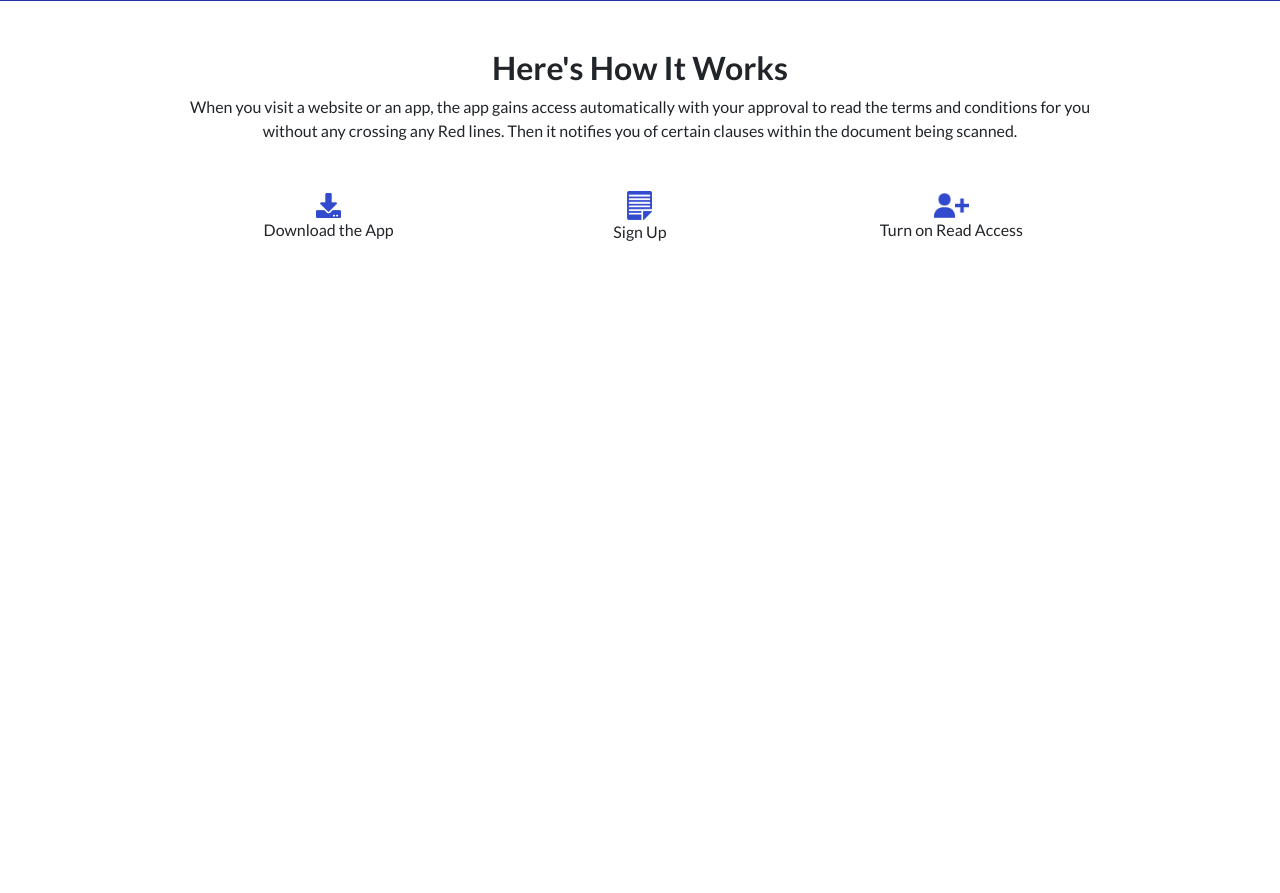
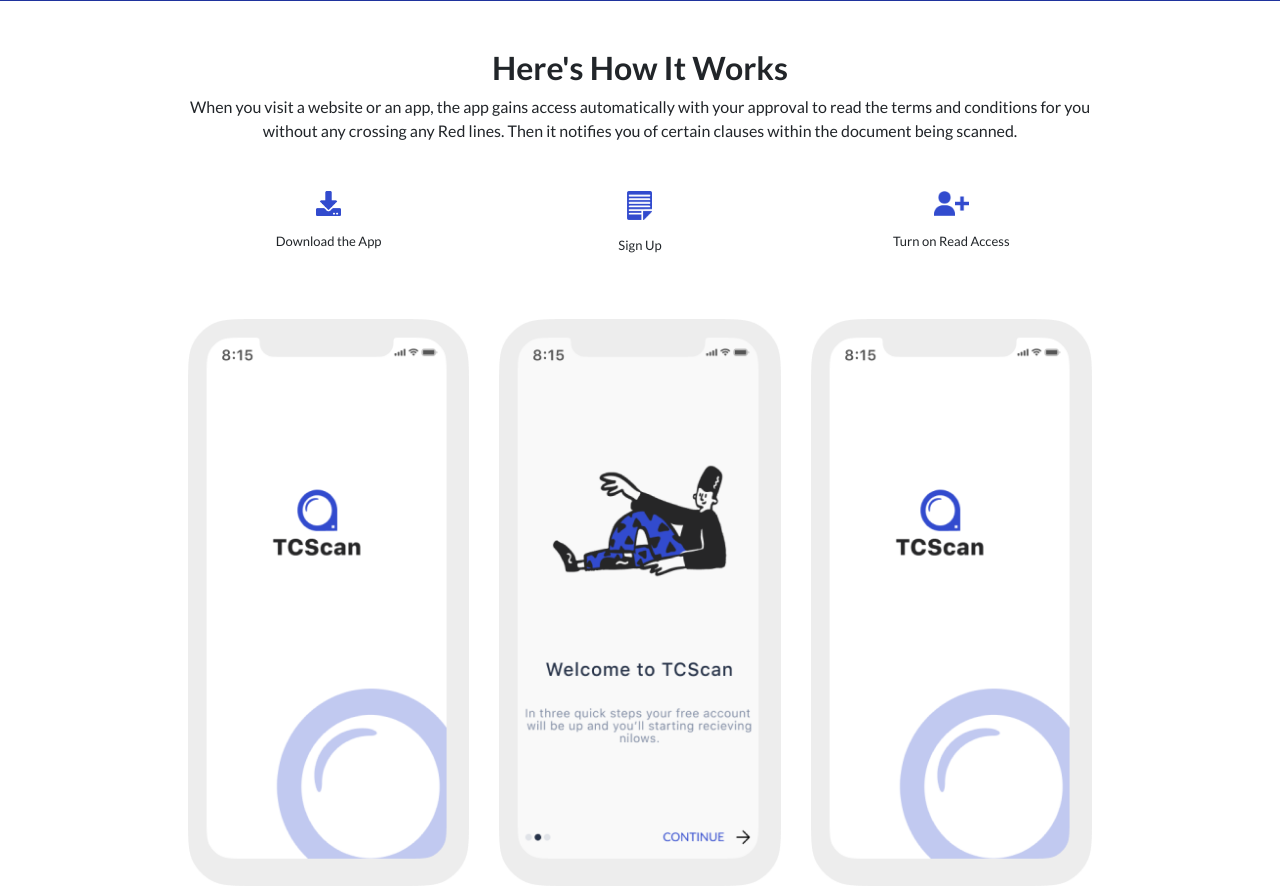
Before and after one commit to judexes/TC-scan, a PHP site: page / in a window 1280 px wide. Shown: the part 1739-2632 px from the top of the page. Before the commit the page ends 1980 px from the top, so only its background shows below. Run offline with PHP 8.4, Linux system fonts and the light colour scheme.

Commit message:
Added screens section
removed nav toggle function
increased logo size onLoad and onScroll

```diff
--- a/index.php
+++ b/index.php
@@ -29,7 +29,7 @@
         <section class="">
             <!-- ------------------------ MAIN NAV ----------------------- -->
             <nav class="navbar navbar-expand-lg fixed-top navbar-dark navbar-main ">
-                <a class="navbar-brand mr-auto mr-lg-0 reload-page" href="#" id="Reloadpage" style="min-width: 80px;">
+                <a class="navbar-brand mr-auto mr-lg-0 reload-page" href="#" id="Reloadpage">
                     <img src="img/logo.png" alt="Logo Image" id="logo">
                 </a>
                 <span class=" mr-auto mr-lg-0 d-none d-sm-block socials " id="">
@@ -141,9 +141,56 @@
                 </div>
             </div>
 
-            <!-- SUBSCRIBE POP UP -->
+        </section>
+        <!-- HOW IT WORKS SECTION -->
+        <section class="howitworks-section">
+            <div class="container">
+                <div class="justify-content-around row text-center">
+                    <div class="col-10">
+                        <div class="ml-2 mr-2">
+                            <h2 class="title font-weight-bold">Here's How It Works</h2>
+                            <p class="title-description">When you visit a website or an app, the app gains access automatically with your approval to read the terms and conditions for you without any crossing any Red lines. Then it notifies you of certain clauses within the document being scanned.</p>
+                            <div class="row icons mt-5">
+                                <div class="col-4">
+                                    <img src="img/download.png">
+                                    <p>Download the App</p>
+                                </div>
+                                <div class="col-4">
+                                    <img src="img/doc.png">
+                                    <p>Sign Up</p>
+                                </div>
+                                <div class="col-4">
+                                    <img src="img/sign-up.png" style="max-width: 35px!important;">
+                                    <p>Turn on Read Access</p>
+                                </div>
+                            </div>
+                            <div class="row screens-preview mt-5">
+                                <div class="col-4">
+                                    <img src="img/screen1.png" class="img-fluid">
+                                </div>
+                                <div class="col-4">
+                                    <img src="img/screen2.png" class="img-fluid">
+                                </div>
+                                <div class="col-4">
+                                    <img src="img/screen3.png" class="img-fluid">
+                                </div>
+                            </div>
+                        </div>
+                    </div>
+                </div>
+                <div id="services"></div>
+            </div>
+        </section>
+
+
+
+
+
+        <!-- SUBSCRIBE POP UP SECTION -->
+        <section>
+
             <p class="text-muted text-center d-none">Wait! medium Modal will load in 1 seconds and large modal will load in 5 seconds.</p>
-            <div class="modal fade text-center py-5"  id="subscribeModal" tabindex="-1" role="dialog" aria-labelledby="exampleModalLabel" aria-hidden="true">
+            <div class="modal fade text-center py-5 animate__animated animate__backInRight animate__delay-6s"  id="subscribeModal" tabindex="-1" role="dialog" aria-labelledby="exampleModalLabel" aria-hidden="true">
                 <div class="modal-dialog modal-md" role="document" style="margin-top: 5rem;">
                     <div class="modal-content">
                         <div class="modal-body">
@@ -168,40 +215,6 @@
                 </div>
             </div>
         </section>
-        <!-- HOW IT WORKS SECTION -->
-        <section class="howitworks-section">
-            <div class="container">
-                <div class="justify-content-around row text-center">
-                    <div class="col-10">
-                        <div class="ml-2 mr-2">
-                            <h2 class="title font-weight-bold">Here's How It Works</h2>
-                            <p class="title-description">When you visit a website or an app, the app gains access automatically with your approval to read the terms and conditions for you without any crossing any Red lines. Then it notifies you of certain clauses within the document being scanned.</p>
-                            <div class="row icons mt-5">
-                                <div class="col-4">
-                                    <img src="img/download.png">
-                                    <p>Download the App</p>
-                                </div>
-                                <div class="col-4">
-                                    <img src="img/doc.png">
-                                    <p>Sign Up</p>
-                                </div>
-                                <div class="col-4">
-                                    <img src="img/sign-up.png" style="max-width: 35px!important;">
-                                    <p>Turn on Read Access</p>
-                                </div>
-                            </div>
-                        </div>
-                    </div>
-                </div>
-                <div id="services"></div>
-            </div>
-        </section>
-
-
-
-
-
-
 
 
 <!-- TEST CODE SECTION -->
--- a/javascript/script.js
+++ b/javascript/script.js
@@ -1,14 +1,3 @@
-
-
-// MOBILE NAVBAR TOGGLE
-$(function () {
-    'use strict'
-
-    $('[data-toggle="offcanvas"]').on('click', function () {
-      $('.offcanvas-collapse').toggleClass('open');
-      $('.offcanvas-close').toggleClass('close');
-    })
-  });
 
 
 //  COUNTER FUNCTION
@@ -116,7 +105,7 @@ jQuery(function ($) {
 window.onscroll = function() {scrollFunction()};
 
 function scrollFunction() {
-  if (document.body.scrollTop > 50 || document.documentElement.scrollTop > 50) {
+  if (document.body.scrollTop > 85 || document.documentElement.scrollTop > 85) {
     document.getElementById("logo").style.width = "85px";
   } else {
     document.getElementById("logo").style.width = "110px";
--- a/style/main.css
+++ b/style/main.css
@@ -131,6 +131,10 @@ body::-webkit-scrollbar-thumb {
 .howitworks-section .icons img {
     max-width: 25px;
     width: 100%;
+    margin-bottom: 1rem;
+}
+.howitworks-section .icons p {
+    font-size: small;
 }
 .btn {
     min-width: max-content;
```
Also changed, not shown: img/screen1.png (added), img/screen2.png (added), img/screen3.png (added).
